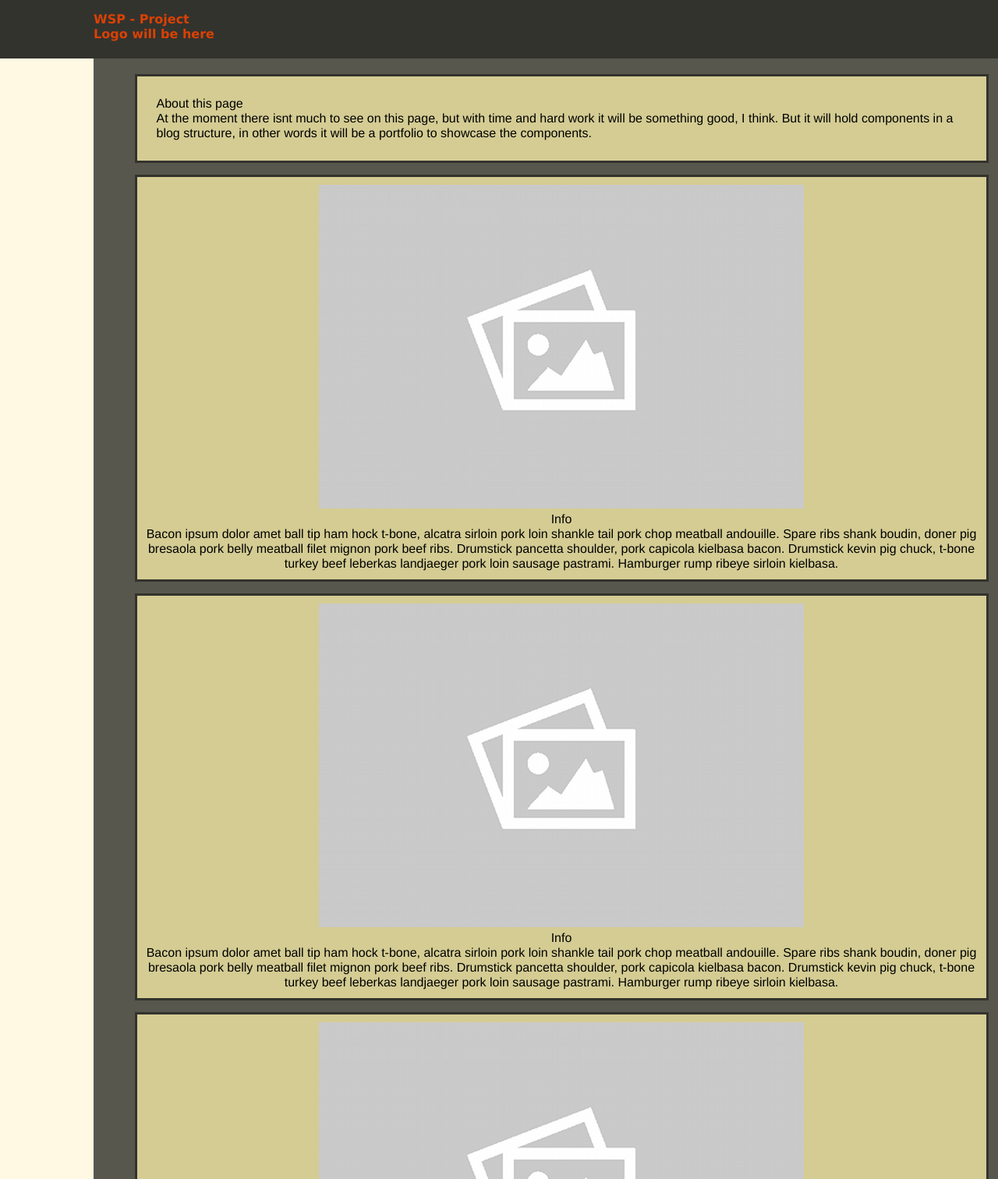
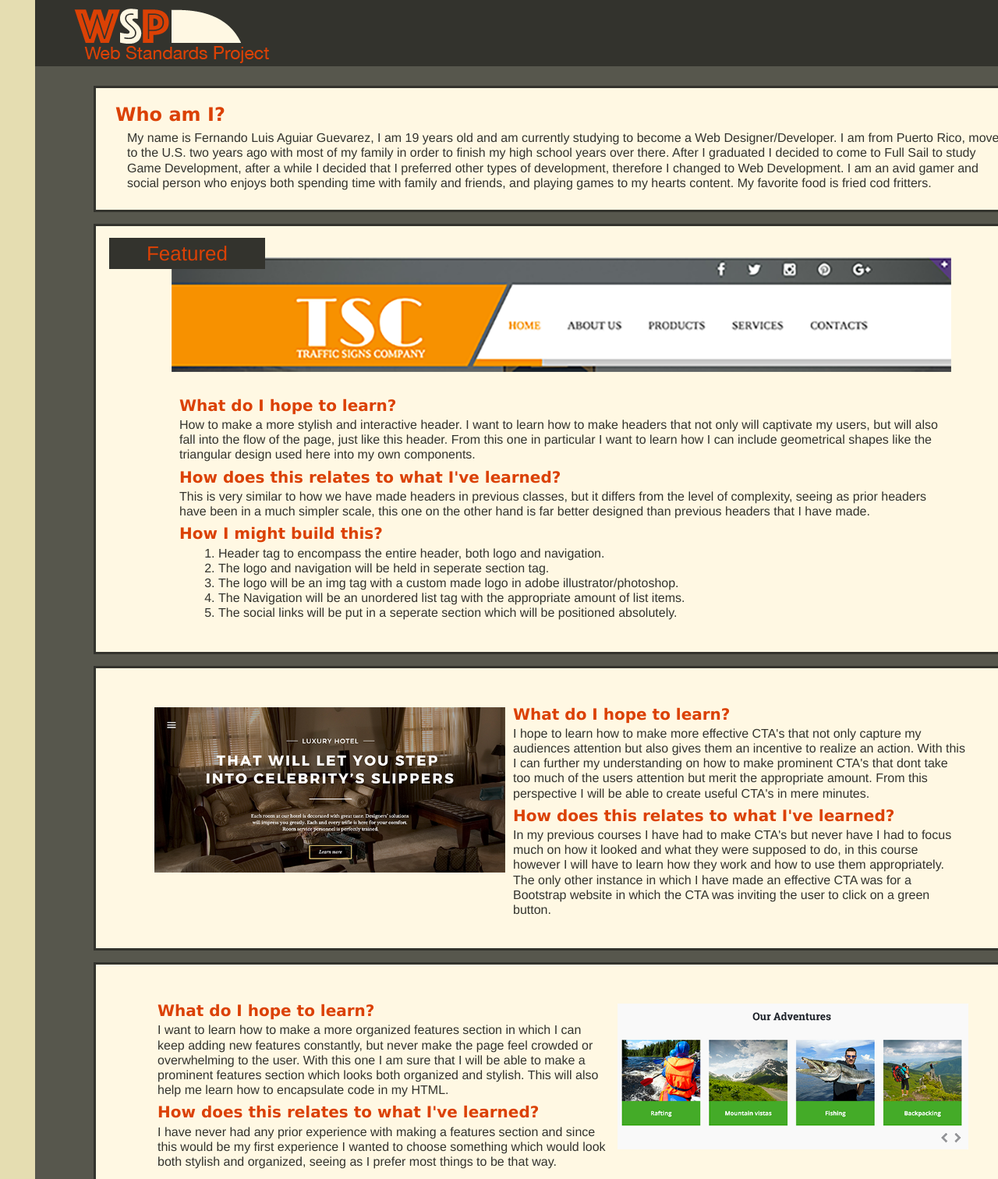
Before and after one commit to Aguiar-Dev/WSP, a plain HTML site: page Aguiar-Fernando-WSProject/index.html in a window 1280 px wide. Shown: the top 1512 px of the page at 78% size. Drawn offline with Linux system fonts and the light colour scheme.

Commit message:
WSP Project Planning

```diff
--- a/Aguiar-Fernando-WSProject/css/main.css
+++ b/Aguiar-Fernando-WSProject/css/main.css
@@ -4,11 +4,11 @@
 body {
 	width: 1440px;
 	font: 100%/1.2em "Helvetica Neue", Arial, sans-serif;
-	background: #FFF8E3;
+	background: #E5DDB1;
 }
 
 #wrapper {
-	width: 1200px;
+	width: 1350px;
 	margin: 0 auto;
 	padding: 10px;
 	background: #57574D;
@@ -17,55 +17,165 @@ body {
 section {
 	width: 1095px;
 	margin: 10px auto;
-	/* Comment */
 }
 
 /* HEADER ============================== */
 header {
-	width: 1440px;
-	height: 75px;
-	padding-top: 15px;
-	padding-left: 120px;
-	margin-bottom: 0;
+	width: 1350px;
+	height: 85px;
+	position: absolute;
+	left: 45px;
+	padding-top: 2px;
+	padding-left: 50px;
 	background: #33332D;
-	color: #DB4105;
 	font-weight: bolder;
-	font-family: "Verdana", Arial, sans-serif;
 }
 
 /* ABOUT ============================== */
 #about {
+	width: 1200px;
 	padding: 25px;
 	margin: 10px auto 0;
-	background: #D4CC93;
+	background: #FFF8E3;
 	border: 3px solid #33332D;
+	margin-top: 100px;
+}
 
+#about h2 {
+	font-family: "Verdana", Arial, sans-serif;
+	font-size: 24px;
+	font-weight: bolder;
+	text-align: left;
+	color: #DB4105;
+	margin-bottom: 10px;
+}
+
+#about p {
+	color: #33332D;
+	font-size: 16px;
+	padding-left: 15px;
+	font-weight: 500;
 }
 
 /* COMPONENTS ============================== */
 #blog_feed {
-	width: 1095px;
+	width: 1200px;
 	background: #57574D;
-
 }
 
 article {
-	width: 1095px;
+	width: 1200px;
 	margin: 15px auto;
-	padding: 10px;
+	padding: 30px;
+
 	border: 3px solid #33332D;
 	text-align: center;
-	background: #D4CC93;
-
+	background: #FFF8E3;
+	overflow: hidden;
 }
 
-article h3 {
+#feature {
+	position: absolute;
+	left: 140px;
+	top: 305px;
+	display: inline-block;
+	width: 200px;
+	height: 40px;
+	font-size: 26px;
+	background: #33332D;
+	line-height: 1.6em;
+	color: #DB4105;
+}
 
+article:nth-child(even) img{
+	width: 450px;
+	margin-left: 45px;
+	margin-top: 20px;
+	float: left;
+}
+
+article:nth-child(even) div{
+	width: 600px;
+	padding: 10px;
+	text-align: left;
+	float: left;
+}
+
+article:nth-child(even) div h3{
+	font-family: "Verdana", Arial, sans-serif;
+	font-size: 20px;
+	font-weight: bolder;
+	text-align: left;
+	color: #DB4105;
+	margin-top: 10px;
+	margin-bottom: 5px;
+}
+
+article:nth-child(even) div p{
+	color: #33332D;
+	font-size: 16px;
+	font-weight: 500;
+}
+
+article:nth-child(odd) img{
+	width: 450px;
+	margin-right: 45px;
+	margin-top: 20px;
+	float: right;
+}
+
+article:nth-child(odd) div{
+	width: 600px;
+	padding: 10px;
+	text-align: left;
+	float: right;
+}
+
+article:nth-child(odd) div h3{
+	font-family: "Verdana", Arial, sans-serif;
+	font-size: 20px;
+	font-weight: bolder;
+	text-align: left;
+	color: #DB4105;
+	margin-top: 10px;
+	margin-bottom: 5px;
+}
+
+article:nth-child(odd) div p{
+	color: #33332D;
+	font-size: 16px;
+	font-weight: 500;
+}
+
+article:nth-child(1) img{
+	width: 1000px;
+	float: none;
+	margin: 10px auto 0;
+}
+
+article:nth-child(1) div{
+	width: 1000px;
+	margin: 10px auto 0;
+	float: none;
+}
+
+article:nth-child(1) div li{
+	color: #33332D;
+	font-size: 16px;
+	font-weight: 500;
+	margin-left: 50px;
 }
 
 footer {
+	width: 1350px;
+	margin: 0 auto;
 	background: #33332D;
 	padding: 15px;
 	text-align: center;
 	color: #DB4105;
+	font-family: "Verdana", Arial, sans-serif;
 }
+
+#devMark {
+	font-weight: bolder;
+}
--- a/Aguiar-Fernando-WSProject/index.html
+++ b/Aguiar-Fernando-WSProject/index.html
@@ -8,52 +8,76 @@
 <body>
 	<!-- Header -->
 	<header>
-		<h1>WSP - Project</h1>
-		<p>Logo will be here</p>
+		<img src="images/logo.png">
 	</header>
 	<div id="wrapper">
 		<!-- About -->
 		<section id="about">
-			<h2>About this page</h2>
-			<p>At the moment there isnt much to see on this page, but with time and hard work it will be something good, I think. But it will hold components in a blog structure, in other words it will be a portfolio to showcase the components.</p>
+			<h2>Who am I?</h2>
+			<p>My name is Fernando Luis Aguiar Guevarez, I am 19 years old and am currently studying to become a Web Designer/Developer. I am from Puerto Rico, moved to the U.S. two years ago with most of my family in order to finish my high school years over there. After I graduated I decided to come to Full Sail to study Game Development, after a while I decided that I preferred other types of development, therefore I changed to Web Development. I am an avid gamer and social person who enjoys both spending time with family and friends, and playing games to my hearts content. My favorite food is fried cod fritters.</p>
 		</section>
 		<!-- Blog, Components -->
 		<section id="blog_feed">
 			<article>
-				<img src="images/placeholder.png" alt="placeholder"/>
-				<h3>Info</h3>
-				<p>Bacon ipsum dolor amet ball tip ham hock t-bone, alcatra sirloin pork loin shankle tail pork chop meatball andouille. Spare ribs shank boudin, doner pig bresaola pork belly meatball filet mignon pork beef ribs. Drumstick pancetta shoulder, pork capicola kielbasa bacon. Drumstick kevin pig chuck, t-bone turkey beef leberkas landjaeger pork loin sausage pastrami. Hamburger rump ribeye sirloin kielbasa.</p>
+				<h2 id="feature">Featured</h2>
+				<img src="images/Header.png" alt="Header Image"/>
+				<div>
+					<h3>What do I hope to learn?</h3>
+					<p>How to make a more stylish and interactive header. I want to learn how to make headers that not only will captivate my users, but will also fall into the flow of the page, just like this header. From this one in particular I want to learn how I can include geometrical shapes like the triangular design used here into my own components.</p>
+					<h3>How does this relates to what I've learned?</h3>
+					<p>This is very similar to how we have made headers in previous classes, but it differs from the level of complexity, seeing as prior headers have been in a much simpler scale, this one on the other hand is far better designed than previous headers that I have made.</p>
+					<h3>How I might build this?</h3>
+					<ol>
+						<li>Header tag to encompass the entire header, both logo and navigation.</li>
+						<li>The logo and navigation will be held in seperate section tag.</li>
+						<li>The logo will be an img tag with a custom made logo in adobe illustrator/photoshop.</li>
+						<li>The Navigation will be an unordered list tag with the appropriate amount of list items.</li>
+						<li>The social links will be put in a seperate section which will be positioned absolutely.</li>
+
+					</ol>
+				</div>
 			</article>
 			<article>
-				<img src="images/placeholder.png" alt="placeholder"/>
-				<h3>Info</h3>
-				<p>Bacon ipsum dolor amet ball tip ham hock t-bone, alcatra sirloin pork loin shankle tail pork chop meatball andouille. Spare ribs shank boudin, doner pig bresaola pork belly meatball filet mignon pork beef ribs. Drumstick pancetta shoulder, pork capicola kielbasa bacon. Drumstick kevin pig chuck, t-bone turkey beef leberkas landjaeger pork loin sausage pastrami. Hamburger rump ribeye sirloin kielbasa.</p>
+				<img src="images/CTA.png" alt="CTA Image"/>
+				<div>
+					<h3>What do I hope to learn?</h3>
+					<p>I hope to learn how to make more effective CTA's that not only capture my audiences attention but also gives them an incentive to realize an action. With this I can further my understanding on how to make prominent CTA's that dont take too much of the users attention but merit the appropriate amount. From this perspective I will be able to create useful CTA's in mere minutes.</p>
+					<h3>How does this relates to what I've learned?</h3>
+					<p>In my previous courses I have had to make CTA's but never have I had to focus much on how it looked and what they were supposed to do, in this course however I will have to learn how they work and how to use them appropriately. The only other instance in which I have made an effective CTA was for a Bootstrap website in which the CTA was inviting the user to click on a green button.</p>
+				</div>
 			</article>
 			<article>
-				<img src="images/placeholder.png" alt="placeholder"/>
-				<h3>Info</h3>
-				<p>Bacon ipsum dolor amet ball tip ham hock t-bone, alcatra sirloin pork loin shankle tail pork chop meatball andouille. Spare ribs shank boudin, doner pig bresaola pork belly meatball filet mignon pork beef ribs. Drumstick pancetta shoulder, pork capicola kielbasa bacon. Drumstick kevin pig chuck, t-bone turkey beef leberkas landjaeger pork loin sausage pastrami. Hamburger rump ribeye sirloin kielbasa.</p>
+				<img src="images/Features.png" alt="Features Image"/>
+				<div>
+					<h3>What do I hope to learn?</h3>
+					<p>I want to learn how to make a more organized features section in which I can keep adding new features constantly, but never make the page feel crowded or overwhelming to the user. With this one I am sure that I will be able to make a prominent features section which looks both organized and stylish. This will also help me learn how to encapsulate code in my HTML.</p>
+					<h3>How does this relates to what I've learned?</h3>
+					<p>I have never had any prior experience with making a features section and since this would be my first experience I wanted to choose something which would look both stylish and organized, seeing as I prefer most things to be that way.</p>
+				</div>
 			</article>
 			<article>
-				<img src="images/placeholder.png" alt="placeholder"/>
-				<h3>Info</h3>
-				<p>Bacon ipsum dolor amet ball tip ham hock t-bone, alcatra sirloin pork loin shankle tail pork chop meatball andouille. Spare ribs shank boudin, doner pig bresaola pork belly meatball filet mignon pork beef ribs. Drumstick pancetta shoulder, pork capicola kielbasa bacon. Drumstick kevin pig chuck, t-bone turkey beef leberkas landjaeger pork loin sausage pastrami. Hamburger rump ribeye sirloin kielbasa.</p>
+				<img src="images/Footer.png" alt="Footer Image"/>
+				<div>
+					<h3>What do I hope to learn?</h3>
+					<p>How to make an effective footer that can help a lost user find their way around my webpages and feel at ease while using it. I don't want to make footers that have countless links jumbled up making them look cluttered and unorganized, I want to learn how to make organized and effective Footers. With this one I can learn to make footers that are both simple yet extremely effective.</p>
+					<h3>How does this relates to what I've learned?</h3>
+					<p>Since I started studying Web Development I have never worried about what my footers contained, since I usually placed a simple tag in them specifying that the website had been made by me. As for other websites that I have made which contain footers with actual links they are usually very messy.</p>
+				</div>
 			</article>
 			<article>
-				<img src="images/placeholder.png" alt="placeholder"/>
-				<h3>Info</h3>
-				<p>Bacon ipsum dolor amet ball tip ham hock t-bone, alcatra sirloin pork loin shankle tail pork chop meatball andouille. Spare ribs shank boudin, doner pig bresaola pork belly meatball filet mignon pork beef ribs. Drumstick pancetta shoulder, pork capicola kielbasa bacon. Drumstick kevin pig chuck, t-bone turkey beef leberkas landjaeger pork loin sausage pastrami. Hamburger rump ribeye sirloin kielbasa.</p>
-			</article>
-			<article>
-				<img src="images/placeholder.png" alt="placeholder"/>
-				<h3>Info</h3>
-				<p>Bacon ipsum dolor amet ball tip ham hock t-bone, alcatra sirloin pork loin shankle tail pork chop meatball andouille. Spare ribs shank boudin, doner pig bresaola pork belly meatball filet mignon pork beef ribs. Drumstick pancetta shoulder, pork capicola kielbasa bacon. Drumstick kevin pig chuck, t-bone turkey beef leberkas landjaeger pork loin sausage pastrami. Hamburger rump ribeye sirloin kielbasa.</p>
+				<img src="images/About.png" alt="About Image"/>
+				<div>
+					<h3>What do I hope to learn?</h3>
+					<p>With this component I want to learn how to make an effective About section in which I can inform the user on what this page is about and what they can expect to get out of it. This will also help me make sleek and neat about components in the future. Also I want to learn how to make better decisions on what fonts to use and when to use them, for example on this about page they use very different fonts but they complement each other quite nicely.</p>
+					<h3>How does this relates to what I've learned?</h3>
+					<p>I have never had to make an About component that was supposed to inform the user on anything important seeing as most of my websites have been simple project at Full Sail, but now I have to focus on the Big picture and as to why I am learning these components.</p>
+				</div>
 			</article>
 		</section>
 	</div>
 	<footer>
 		<h3>Website by</h3>
-		<h3><span id="devMark">@nando_12</span></h3>
+		<h3><span id="devMark">FernandoLAG</span></h3>
 	</footer>
 </body>
 </html>
```
Also changed, not shown: Aguiar-Fernando-WSProject/images/About.png (added), Aguiar-Fernando-WSProject/images/CTA.png (added), Aguiar-Fernando-WSProject/images/Features.png (added), Aguiar-Fernando-WSProject/images/Footer.png (added), Aguiar-Fernando-WSProject/images/Header.png (added), Aguiar-Fernando-WSProject/images/logo.png (added).
